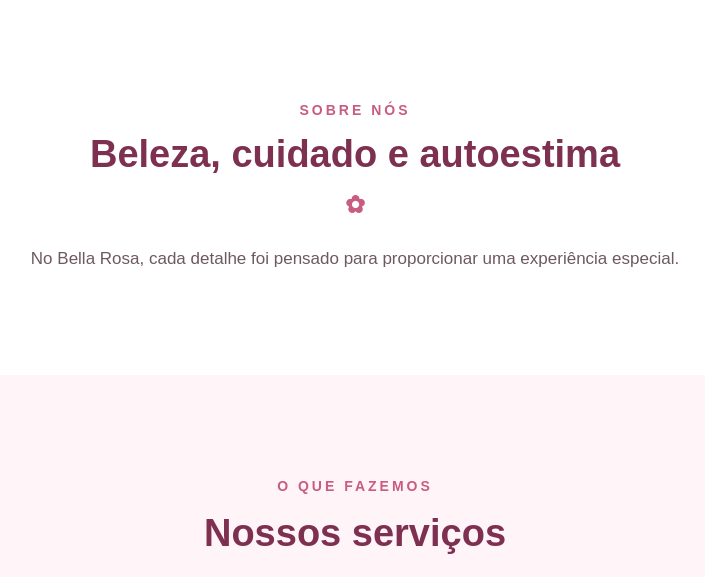
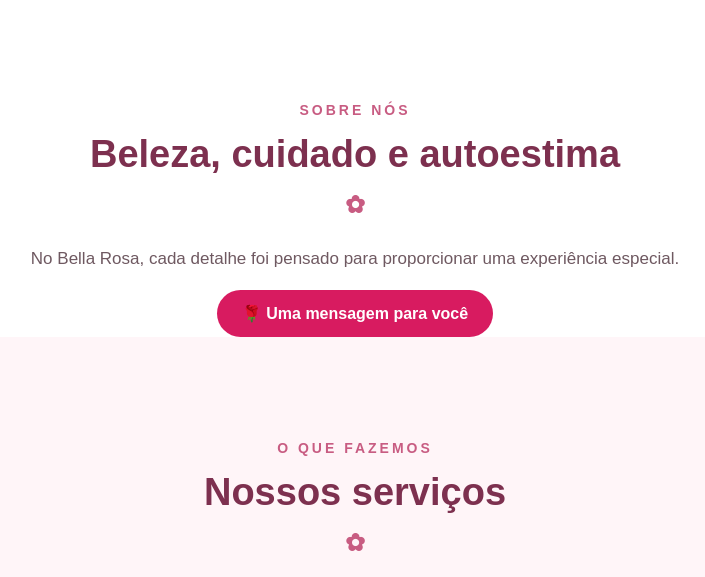
Before and after one commit to renatafilgueira/salao-beleza, a Flask app: page / in a window 1280 px wide. Shown: the part 721-1298 px from the top of the page, without its empty margins (285-990 px from the left). Run offline with Flask 3, Linux system fonts and the light colour scheme.

Commit message:
Adiciona mensagem especial ao site

```diff
--- a/app.py
+++ b/app.py
@@ -6,5 +6,94 @@ app = Flask(__name__)
 def inicio():
     return send_from_directory(".", "index.html")
 
+
+@app.route("/mensagem")
+def mensagem():
+    return """
+    <!DOCTYPE html>
+    <html lang="pt-BR">
+    <head>
+        <meta charset="UTF-8">
+        <meta name="viewport" content="width=device-width, initial-scale=1.0">
+        <title>Uma mensagem para você</title>
+    </head>
+
+    <body style="
+        margin: 0;
+        min-height: 100vh;
+        display: flex;
+        justify-content: center;
+        align-items: center;
+        text-align: center;
+        font-family: Arial, sans-serif;
+        background: linear-gradient(135deg, #fff5f8, #fce1eb);
+    ">
+
+        <div style="
+            width: 90%;
+            max-width: 550px;
+            padding: 45px 30px;
+            background: white;
+            border-radius: 25px;
+            box-shadow: 0 10px 35px rgba(125, 48, 79, 0.15);
+        ">
+
+            <h1 style="color: #c2185b;">
+                🌹 Uma mensagem para você
+            </h1>
+
+            <p style="
+                font-size: 18px;
+                line-height: 1.7;
+                color: #5e243b;
+            ">
+                Que este espaço possa trazer um pouco de beleza,
+                carinho e inspiração para o seu dia. 💕
+            </p>
+
+            <p style="
+                font-size: 18px;
+                line-height: 1.7;
+                color: #5e243b;
+            ">
+                Obrigada por visitar a Bella Rosa!
+            </p>
+            <p style="
+    font-size: 18px;
+    line-height: 1.7;
+    color: #5e243b;
+">
+    Beijos, com carinho
+</p>
+
+<p style="
+    font-size: 18px;
+    line-height: 1.7;
+    color: #c2185b;
+    font-weight: bold;
+">
+    Renata 💗
+</p>
+
+            <a href="/" style="
+                display: inline-block;
+                margin-top: 25px;
+                padding: 13px 25px;
+                background: #c85c82;
+                color: white;
+                text-decoration: none;
+                border-radius: 30px;
+                font-weight: bold;
+            ">
+                Voltar para o início
+            </a>
+
+        </div>
+
+    </body>
+    </html>
+    """
+
+
 if __name__ == "__main__":
     app.run(host="0.0.0.0", port=5000, debug=True)
--- a/index.html
+++ b/index.html
@@ -78,8 +78,22 @@
                 No Bella Rosa, cada detalhe foi pensado para
                 proporcionar uma experiência especial.
             </p>
+            <a href="/mensagem" class="botao-mensagem">🌹 Uma mensagem para você</a>
 
-        </section>
+
+<div id="mensagemEspecial" class="mensagem-especial">
+    <div class="mensagem-conteudo">
+        <span id="fecharMensagem">×</span>
+        <h2>💗 Bella Rosa</h2>
+        <p>
+            Que este cantinho possa trazer um pouco de beleza,
+            carinho e inspiração para o seu dia. 🌹
+        </p>
+        <p>Obrigada por visitar o Bella Rosa! ✨</p>
+        <p> Beijos, com carinho</p>
+        <p>Renata 💗 </p>
+    </div>
+</div>
 
 
         <!-- SERVIÇOS -->
--- a/static/css/style.css
+++ b/static/css/style.css
@@ -553,6 +553,40 @@ html {
     color: #c2185b;
     cursor: pointer;
 }
+.botao-mensagem {
+    display: inline-block;
+    margin-top: 15px;
+    background: #d81b60;
+    color: white;
+    text-decoration: none;
+    padding: 14px 25px;
+    border-radius: 30px;
+    font-size: 16px;
+    font-weight: bold;
+    transition: 0.3s;
+}
+
+.botao-mensagem:hover {
+    background: #ad1457;
+    transform: translateY(-3px);
+}
+.botao-mensagem {
+    display: inline-block;
+    margin-top: 15px;
+    background: #d81b60;
+    color: white;
+    text-decoration: none;
+    padding: 14px 25px;
+    border-radius: 30px;
+    font-size: 16px;
+    font-weight: bold;
+    transition: 0.3s;
+}
+
+.botao-mensagem:hover {
+    background: #ad1457;
+    transform: translateY(-3px);
+}
 /* ==============================
    VERSÃO PARA CELULAR
    ============================== */
```
